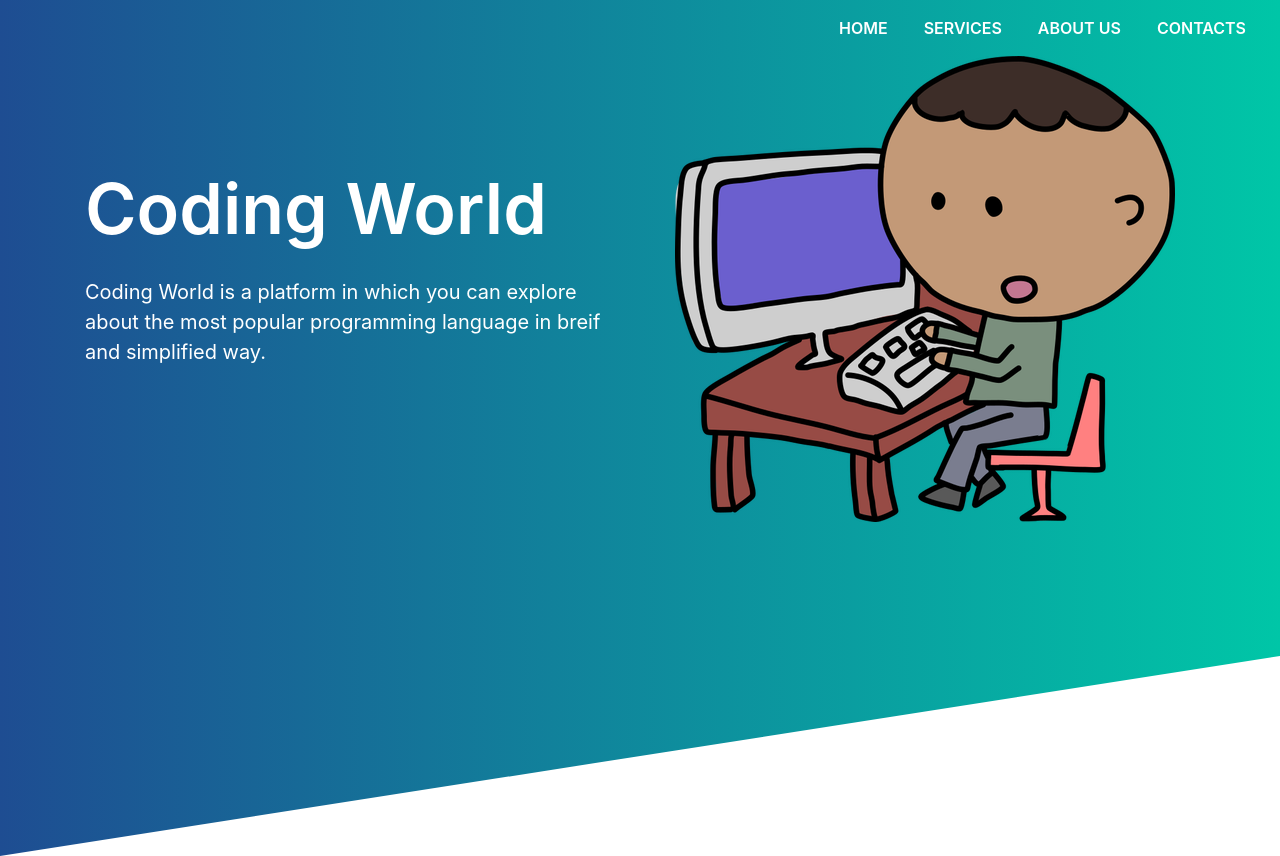
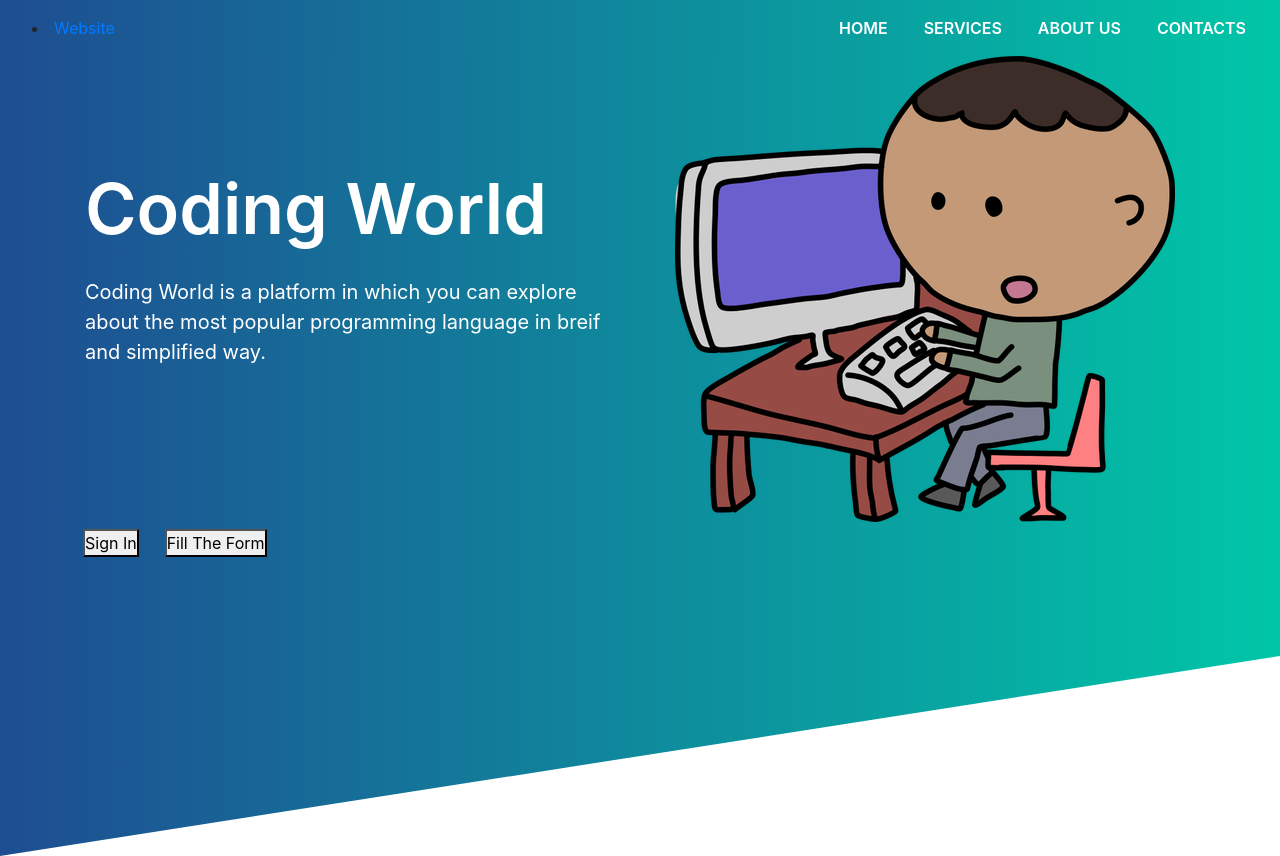
Before and after one commit to AnietieGodswill/coding-world, a plain HTML site: page index.html in a window 1280 px wide. Shown: the top 856 px of the page. Drawn offline with nearby package versions, Linux system fonts and the light colour scheme.

Commit message:
Update index.html

```diff
--- a/index.html
+++ b/index.html
@@ -5,7 +5,11 @@
 	<link rel="stylesheet" type="text/css" href="css/style.css">
 	<link rel="stylesheet" href="https://stackpath.bootstrapcdn.com/bootstrap/4.3.1/css/bootstrap.min.css">
 	<script src="https://code.jquery.com/jquery-3.3.1.slim.min.js" >
+	<link rel="preconnect" href="https://fonts.gstatic.com">
 
+        /* Font */
+
+        <link href="https://fonts.googleapis.com/css2?family=Baloo+Bhai+2:wght@600&display=swap" rel="stylesheet">
 	</script>
 <script src="https://stackpath.bootstrapcdn.com/bootstrap/4.3.1/js/bootstrap.min.js"></script>
 </head>
@@ -17,7 +21,13 @@
     <span class="navbar-toggler-icon"></span>
   </button>
   <div class="collapse navbar-collapse" id="navbarNav">
-    <ul class="navbar-nav ml-auto">
+        <li class="logo">
+            <a href="#" style="">Website</a>
+        </li>
+      <ul class="navbar-nav ml-auto">
+
+
+
       <li class="nav-item active">
         <a class="nav-link" href="#">HOME <span class="sr-only">(current)</span></a>
       </li>
@@ -42,11 +52,21 @@
 <p class="promo-heading"> Coding World </p>
 <p class="promo-title"> Coding World is a platform in which you can explore about the most popular programming language in breif and simplified way.</p>
 </div>
+
+
+
 <div class="col-md-6 text-center">
 <img src="images/africanmanpc.png" class="img-fluid">
 </div>
+        <div class="btn">
+           <button class="sign-in">Sign In</button>
+    </div>
+            <div class="btn">
+           <button class="sign-in">Fill The Form</button>
+    </div>
 </div>
 </div>
+
 </section>
 <!----------Service Section-------->
 <section id="prog">
```
